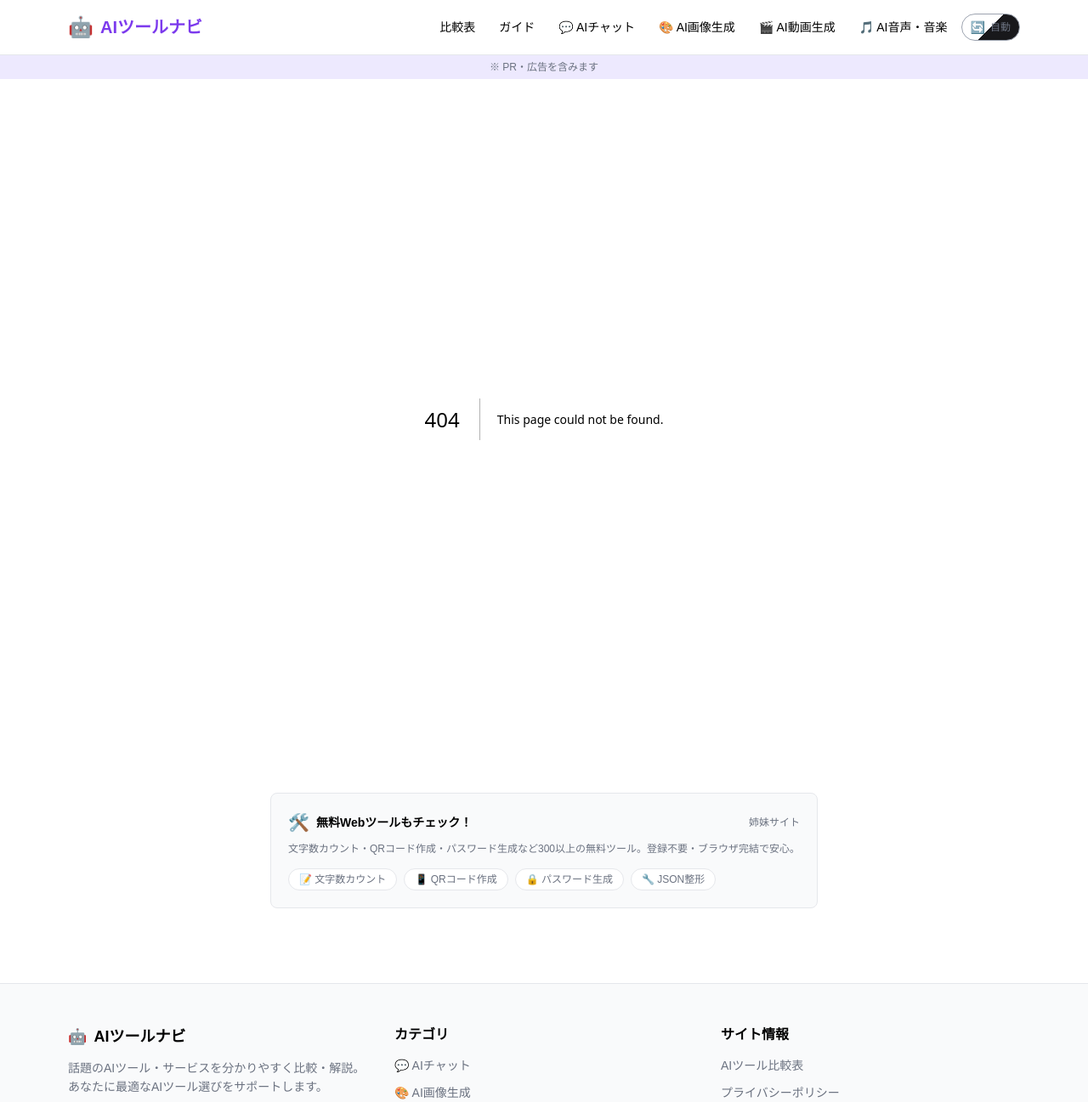
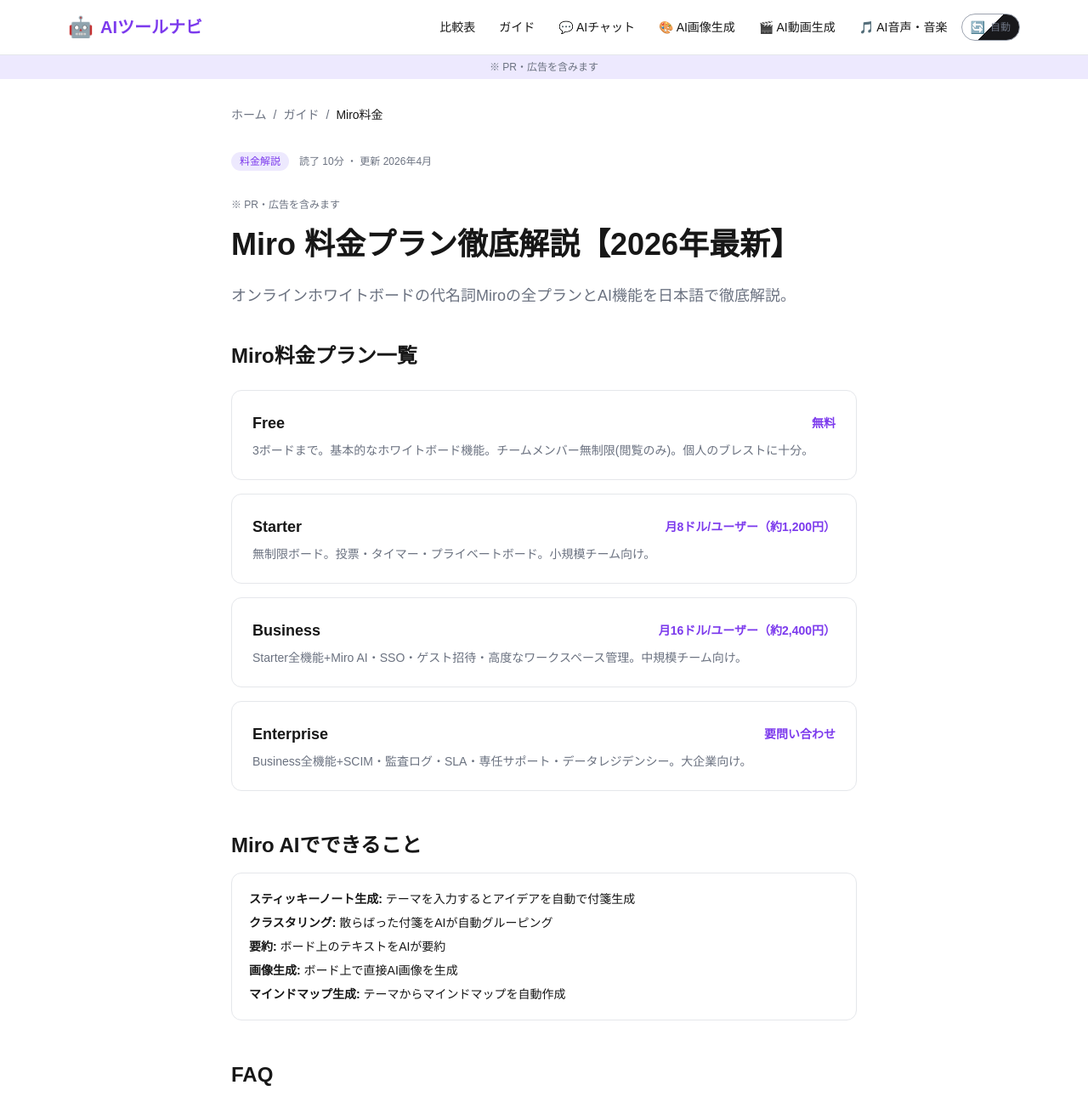
Before and after one commit to music6745-max/ai-tools-navi, a Next.js app: page /guide/miro-pricing in a window 1280 px wide. Before the commit this address had no page. Shown: the top 1297 px of the page at 85% size. Built offline with nearby package versions, Linux system fonts and the light colour scheme.

Commit message:
feat: SC直撃記事(Miro料金)追加 - 403ページ

```diff
--- /dev/null
+++ b/app/guide/miro-pricing/page.tsx
@@ -0,0 +1,86 @@
+import Link from "next/link";
+import type { Metadata } from "next";
+import { siteConfig } from "../../lib/data";
+import { ComparisonTableCTA } from "../../components/ComparisonTableCTA";
+export const metadata: Metadata = {
+  title: "Miro 料金プラン徹底解説【2026年最新】Free/Starter/Business/Enterprise",
+  description: "オンラインホワイトボードMiroのFree・Starter(月8ドル)・Business(月16ドル)・Enterpriseの料金プランを徹底解説。AI機能Miro AIの使い方も。",
+  keywords: ["Miro 料金", "Miro AI", "Miro 無料", "オンラインホワイトボード"],
+  alternates: { canonical: `${siteConfig.url}/guide/miro-pricing` },
+};
+export default function Page() {
+  const jsonLd = { "@context": "https://schema.org", "@type": "Article", headline: "Miro 料金プラン徹底解説", description: "Free/Starter/Business/Enterpriseを解説", author: { "@type": "Organization", name: siteConfig.name }, publisher: { "@type": "Organization", name: siteConfig.name }, datePublished: "2026-04-12", dateModified: "2026-04-12" };
+  const faqLd = { "@context": "https://schema.org", "@type": "FAQPage", mainEntity: [
+    { "@type": "Question", name: "Miroは無料で使えますか？", acceptedAnswer: { "@type": "Answer", text: "Freeプランで3ボード・基本機能が無料で使えます。個人の簡単なブレインストーミングには十分です。" } },
+    { "@type": "Question", name: "Miro AIとは？", acceptedAnswer: { "@type": "Answer", text: "Miroに統合されたAI機能で、付箋の自動分類・アイデア生成・要約・画像生成などが可能です。有料プランで利用できます。" } },
+    { "@type": "Question", name: "FigJamとの違いは？", acceptedAnswer: { "@type": "Answer", text: "MiroはFigmaのFigJamより機能が豊富で汎用的。FigJamはFigma連携に特化。チームのワークスタイルで選びましょう。" } },
+  ] };
+  return (
+    <>
+      <script type="application/ld+json" dangerouslySetInnerHTML={{ __html: JSON.stringify(jsonLd) }} />
+      <script type="application/ld+json" dangerouslySetInnerHTML={{ __html: JSON.stringify(faqLd) }} />
+      <div className="max-w-3xl mx-auto px-4 py-8">
+        <nav className="flex items-center gap-2 text-sm text-muted mb-8"><Link href="/" className="hover:text-primary transition-colors">ホーム</Link><span>/</span><Link href="/guide" className="hover:text-primary transition-colors">ガイド</Link><span>/</span><span className="text-foreground">Miro料金</span></nav>
+        <div className="mb-8"><span className="text-xs px-2.5 py-1 bg-primary-light text-primary rounded-full font-medium">料金解説</span><span className="text-xs text-muted ml-3">読了 10分 ・ 更新 2026年4月</span></div>
+        <p className="text-xs text-muted mb-4">※ PR・広告を含みます</p>
+        <h1 className="text-3xl md:text-4xl font-bold mb-6 leading-tight">Miro 料金プラン徹底解説【2026年最新】</h1>
+        <p className="text-muted text-lg mb-10 leading-relaxed">オンラインホワイトボードの代名詞Miroの全プランとAI機能を日本語で徹底解説。</p>
+
+        <section className="mb-12">
+          <h2 className="text-2xl font-bold mb-6">Miro料金プラン一覧</h2>
+          <div className="space-y-4">
+            {[
+              { name: "Free", price: "無料", desc: "3ボードまで。基本的なホワイトボード機能。チームメンバー無制限(閲覧のみ)。個人のブレストに十分。" },
+              { name: "Starter", price: "月8ドル/ユーザー（約1,200円）", desc: "無制限ボード。投票・タイマー・プライベートボード。小規模チーム向け。" },
+              { name: "Business", price: "月16ドル/ユーザー（約2,400円）", desc: "Starter全機能+Miro AI・SSO・ゲスト招待・高度なワークスペース管理。中規模チーム向け。" },
+              { name: "Enterprise", price: "要問い合わせ", desc: "Business全機能+SCIM・監査ログ・SLA・専任サポート・データレジデンシー。大企業向け。" },
+            ].map((p) => (
+              <div key={p.name} className="bg-card-bg border border-card-border rounded-xl p-6"><div className="flex items-center justify-between mb-2"><h3 className="font-bold text-lg">{p.name}</h3><span className="text-primary font-bold text-sm">{p.price}</span></div><p className="text-sm text-muted">{p.desc}</p></div>
+            ))}
+          </div>
+        </section>
+
+        <section className="mb-12">
+          <h2 className="text-2xl font-bold mb-4">Miro AIでできること</h2>
+          <div className="bg-card-bg border border-card-border rounded-xl p-5 text-sm space-y-2">
+            <p><span className="font-bold">スティッキーノート生成:</span> テーマを入力するとアイデアを自動で付箋生成</p>
+            <p><span className="font-bold">クラスタリング:</span> 散らばった付箋をAIが自動グルーピング</p>
+            <p><span className="font-bold">要約:</span> ボード上のテキストをAIが要約</p>
+            <p><span className="font-bold">画像生成:</span> ボード上で直接AI画像を生成</p>
+            <p><span className="font-bold">マインドマップ生成:</span> テーマからマインドマップを自動作成</p>
+          </div>
+        </section>
+
+        <section className="mb-12">
+          <h2 className="text-2xl font-bold mb-4">FAQ</h2>
+          <div className="space-y-4">
+            {[
+              { q: "Miroは無料で使えますか？", a: "Freeプランで3ボード・基本機能が無料で使えます。" },
+              { q: "Miro AIとは？", a: "付箋自動生成・クラスタリング・要約・画像生成などAI機能。Businessプラン以上で利用可能。" },
+              { q: "FigJamとの違いは？", a: "Miroはより汎用的で機能豊富。FigJamはFigmaとの連携に特化。" },
+            ].map((f) => (
+              <div key={f.q} className="bg-card-bg border border-card-border rounded-xl p-5"><h3 className="font-bold text-sm mb-2">Q. {f.q}</h3><p className="text-sm text-muted">A. {f.a}</p></div>
+            ))}
+          </div>
+        </section>
+
+        <section className="mb-8">
+          <h2 className="text-xl font-bold mb-4">業務効率化を学ぶ</h2>
+          <ComparisonTableCTA services={[
+            { name: "テックアカデミー", url: "https://px.a8.net/svt/ejp?a8mat=4B1DXO+APTO2+35VG+5YJRM", highlight: "Web・AI", price: "月額制", badge: "おすすめ" },
+            { name: "Aidemy", url: "https://px.a8.net/svt/ejp?a8mat=4B1DXO+A4E2A+4HHM+5YJRM", highlight: "AI特化", price: "月額制" },
+            { name: "DMM WEBCAMP", url: "https://px.a8.net/svt/ejp?a8mat=4B1DXO+4RHMA+4D4Y+5YJRM", highlight: "転職保証", price: "月額制" },
+          ]} />
+        </section>
+
+        <section className="mt-12 mb-8">
+          <h2 className="text-xl font-bold mb-4">関連ガイド</h2>
+          <div className="grid grid-cols-1 sm:grid-cols-2 gap-3">
+            <Link href="/guide/ai-mind-map-comparison" className="block bg-card-bg border border-card-border rounded-xl p-4 hover:border-primary transition-colors"><div className="text-xs text-muted mb-1">比較</div><div className="font-bold text-sm">AIマインドマップ比較</div></Link>
+            <Link href="/guide/figma-pricing" className="block bg-card-bg border border-card-border rounded-xl p-4 hover:border-primary transition-colors"><div className="text-xs text-muted mb-1">料金</div><div className="font-bold text-sm">Figma料金</div></Link>
+          </div>
+        </section>
+      </div>
+    </>
+  );
+}
```
